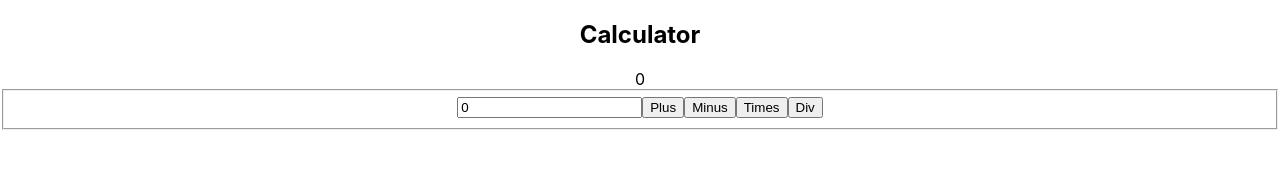
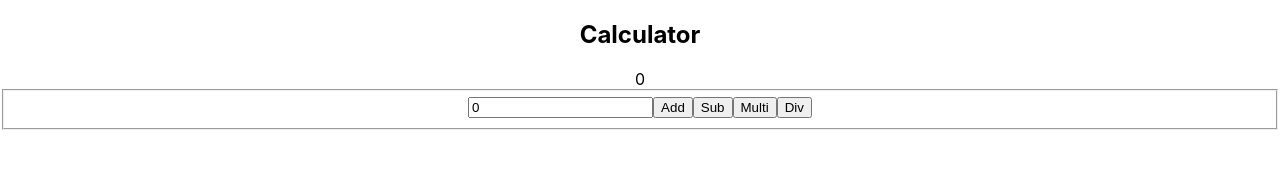
Before and after one commit to cawpea/react-testing-sample, a React (Create React App) app: page / in a window 1280 px wide. Shown: the top 187 px of the page. Built offline with nearby package versions, Linux system fonts and the light colour scheme.

Commit message:
:+1: add component test for Calculator

```diff
--- a/src/components/Calculator/index.tsx
+++ b/src/components/Calculator/index.tsx
@@ -1,9 +1,13 @@
 import { FC, useState } from "react";
 import { useCalculator } from "../../hooks/calculator";
 
-export const Calculator: FC = () => {
+type Props = {
+  value?: number;
+};
+
+export const Calculator: FC<Props> = ({ value = 0 }) => {
   const [newValue, setNewValue] = useState<number>(0);
-  const { currentValue, add, sub, multi, div } = useCalculator(0);
+  const { currentValue, add, sub, multi, div } = useCalculator(value);
 
   return (
     <section>
@@ -11,18 +15,19 @@ export const Calculator: FC = () => {
       <output>{currentValue}</output>
       <fieldset>
         <input
+          aria-label="input value"
           type="number"
           value={newValue}
           onChange={(e) => setNewValue(Number(e.target.value))}
         />
         <button type="button" onClick={() => add(newValue)}>
-          Plus
+          Add
         </button>
         <button type="button" onClick={() => sub(newValue)}>
-          Minus
+          Sub
         </button>
         <button type="button" onClick={() => multi(newValue)}>
-          Times
+          Multi
         </button>
         <button type="button" onClick={() => div(newValue)}>
           Div
```
Also changed, not shown: 1 other file (tests, documents, lock files or other folders).
